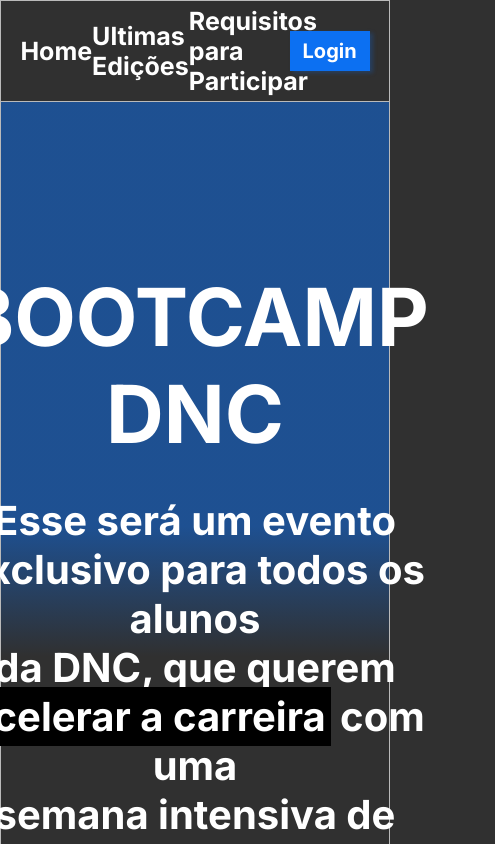
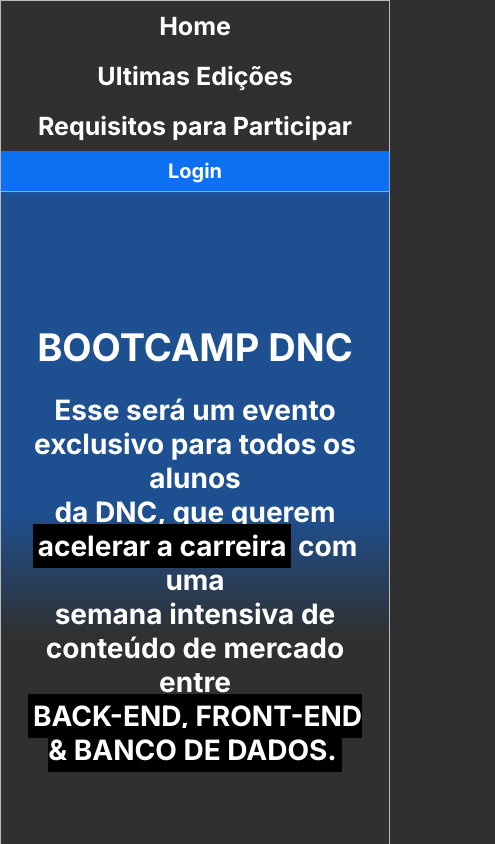
Before and after one commit to skothiago/bootcamp-dnc, a plain HTML site: page index.html in a window 390 px wide. Shown: the top 844 px of the page, 495 px wide, since content can reach past the window. Drawn offline with Linux system fonts and the light colour scheme; a web font is replaced by a local one.

Commit message:
Adicionando media query para mobile

```diff
--- a/style.css
+++ b/style.css
@@ -251,3 +251,62 @@ footer .endereco {
 .linha2 a:hover{
     color: var(--cinza-hover);
 }
+
+@media only screen and (max-width: 600px){
+     /* Menu */
+     #principal{
+        flex-direction: column;
+        height:auto;
+    }
+
+    #menu{
+        flex-direction: column;
+        width:100%;
+        margin:0px;
+
+    }
+
+    #menu a{
+        display:flex;
+        align-items: center;
+        height:50px;
+
+    }
+
+    #principal button{
+        width:100%;
+        margin:0px;
+    }
+
+    /* Section */
+
+    section h1{
+        font-size:38px;
+    }
+
+    section h2{
+        font-size:28px;
+        padding-right:15px;
+        padding-left:15px;
+    }
+
+    form{
+        width: 95%;
+        font-size:20px
+    }
+
+    .checkbox-itens label{
+        font-size:17px;
+    }
+}
+
+    /* Footer */
+
+    footer .linha1{
+        flex-direction: column;
+    }
+
+    footer .endereco{
+        width:95%;
+        margin-bottom: 20px;
+    }
```
